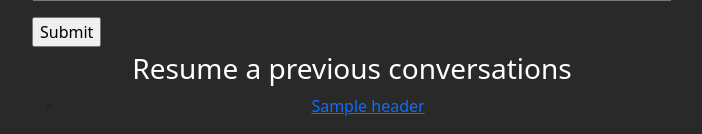
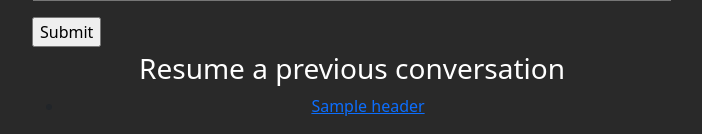
Before and after one commit to bluenote28/AI_Interviewer, a Flask app: template templates/index.html in a window 1280 px wide. Shown: the part 696-830 px from the top of the page, without its empty margins (288-990 px from the left). Run offline with Flask 3, Linux system fonts and the light colour scheme; the template is opened without the code that fills it: most values are stand-ins (such as "Sample title", 1, 10 or a date in 2020).

Commit message:
changes text area and fixes typo

```diff
--- a/templates/index.html
+++ b/templates/index.html
@@ -14,7 +14,7 @@
         <div class="index-form">
             <form method="POST" action="/interview">
                 <div class="mb-3">
-                    <textarea id="userprompt" name="userprompt" aria-describedby="userinputbox" rows="25" cols="100"></textarea>
+                    <textarea id="userprompt" name="userprompt" aria-describedby="userinputbox" rows="25" cols="80"></textarea>
                 </div>
                 <input type="submit" value="Submit">
             </form>
@@ -23,7 +23,7 @@
         {% if conversations %}
 
         <div class="prev-conversations">
-            <h3>Resume a previous conversations</h3>
+            <h3>Resume a previous conversation</h3>
 
             <ul>
             {% for conversation in conversations %}
```
